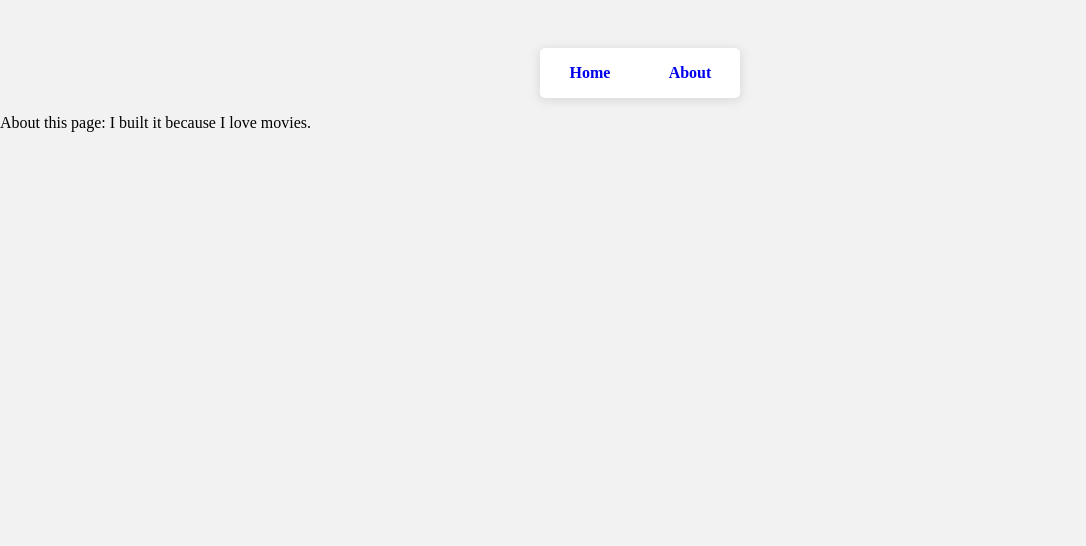
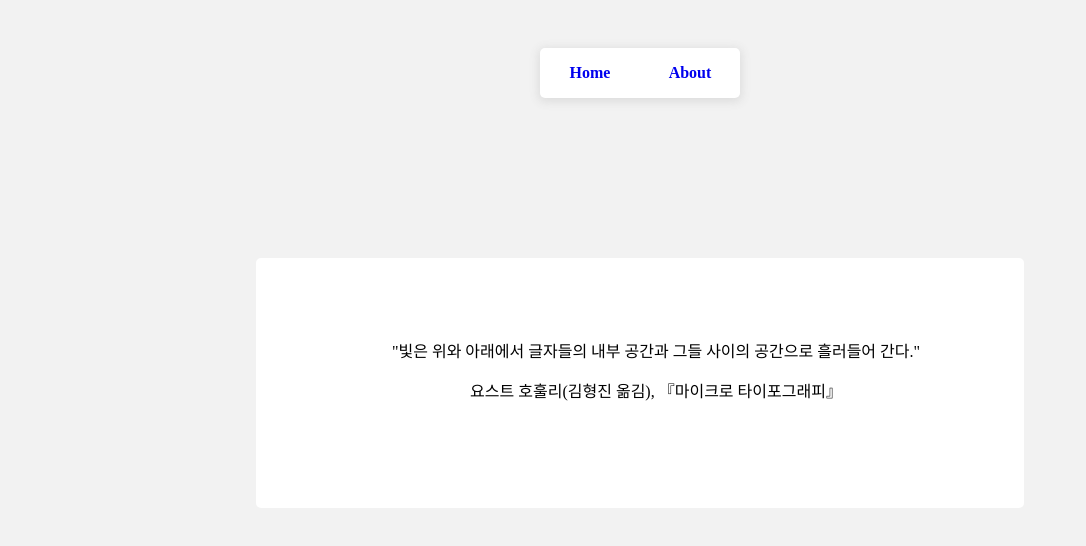
Before and after one commit to bluehy/movie2020, a React (Create React App) app: page /#/about in a window 1280 px wide. Shown: the top 546 px of the page, without its empty margins (0-1086 px from the left). Built offline with nearby package versions, Linux system fonts and the light colour scheme.

Commit message:
fixed about css

```diff
--- /dev/null
+++ b/src/routes/About.css
@@ -0,0 +1,20 @@
+.about__container{
+   width: 60%;
+   min-width: 500px;
+   max-width: 800px;
+   height: 250px;
+   padding:4rem;
+   margin:auto;
+   margin-top: 10rem;
+   box-sizing:border-box;
+   background-color: #fff;
+   border-radius:5px;
+}
+
+span {
+   display: block;
+   width: 100%;
+   height: auto;
+   margin:1rem;
+   text-align:center;
+}
--- a/src/routes/About.js
+++ b/src/routes/About.js
@@ -1,7 +1,16 @@
 import React from "react";
+import "./About.css";
 
-function About(){
-   return <span>About this page: I built it because I love movies.</span>
+function About(props){
+   console.log(props)
+   return (
+      <div className="about__container">
+         <span>
+            "빛은 위와 아래에서 글자들의 내부 공간과 그들 사이의 공간으로 흘러들어 간다."
+         </span>
+         <span>요스트 호훌리(김형진 옮김), 『마이크로 타이포그래피』</span>
+      </div>
+   )
 }
 
 export default About;
```
